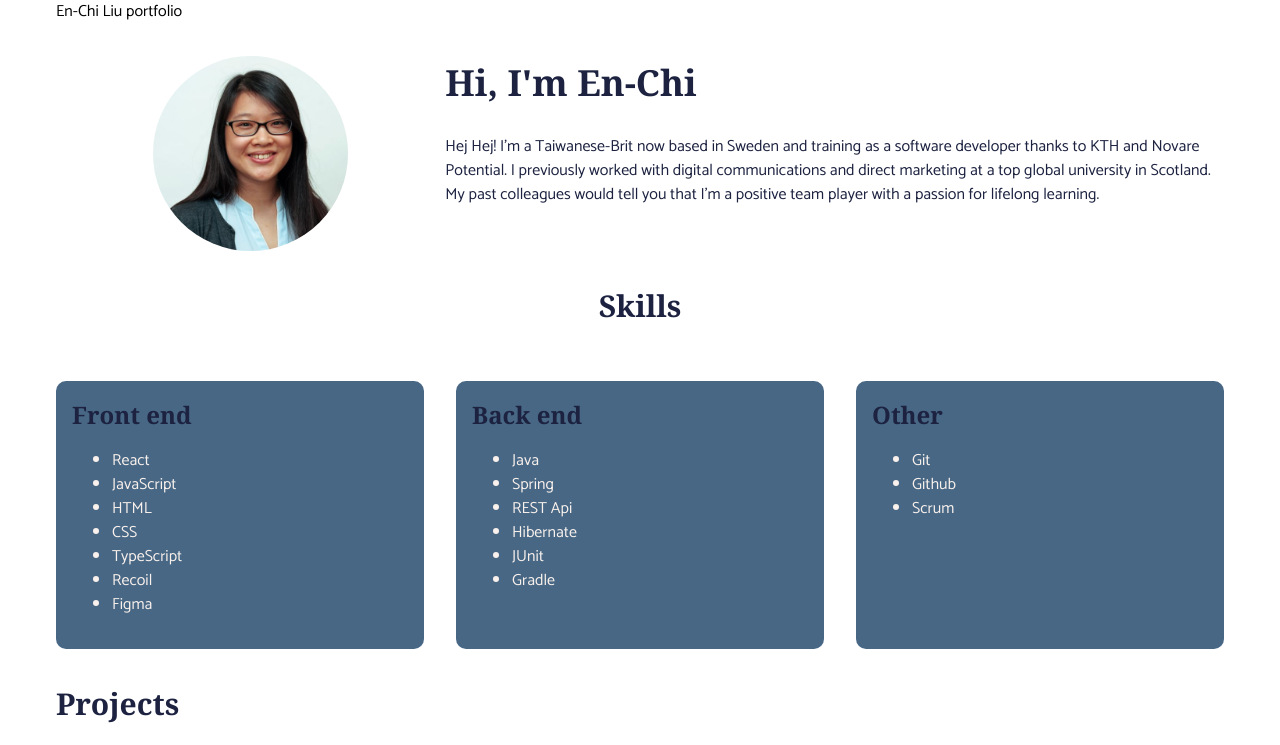
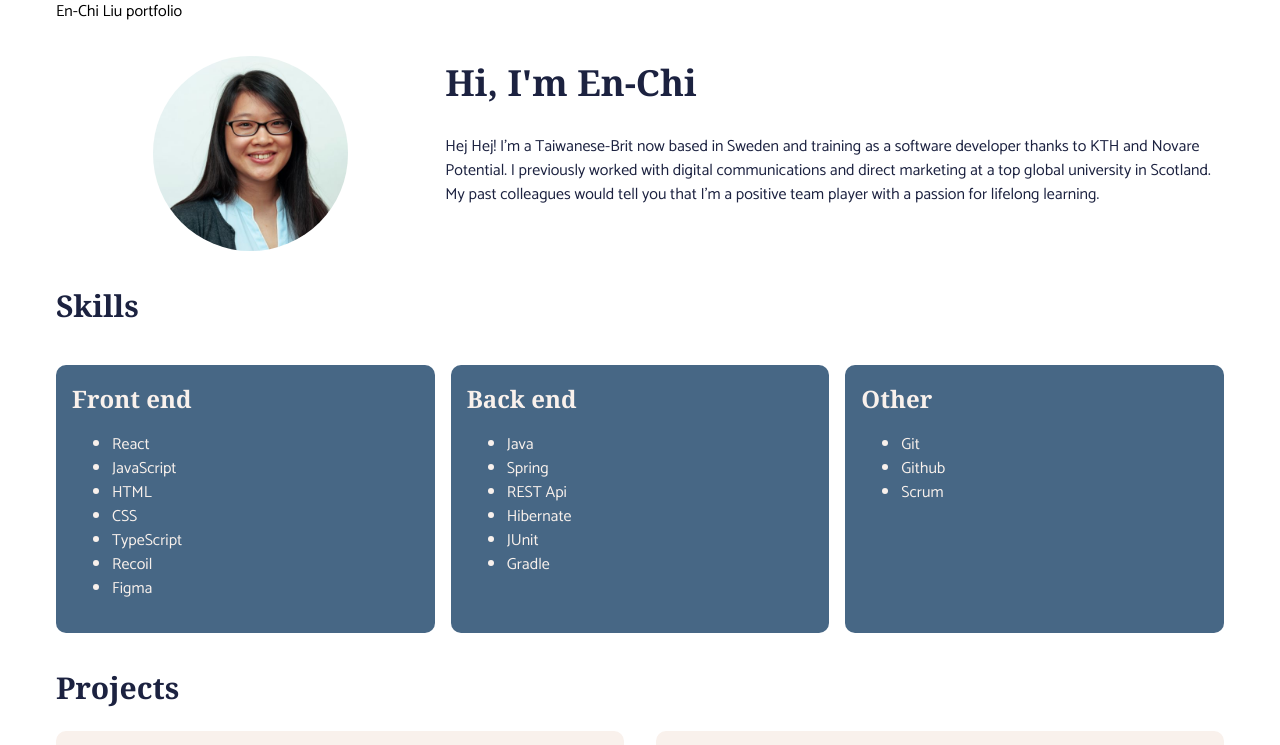
Before and after one commit to eeels22/portfolio, a React (Create React App) app: page / in a window 1280 px wide. Shown: the top 745 px of the page. Built offline with nearby package versions, Linux system fonts and the light colour scheme.

Commit message:
amend grip gaps

```diff
--- a/src/styles/sections/cardSection.css
+++ b/src/styles/sections/cardSection.css
@@ -1,7 +1,6 @@
 .CardSection {
   display: grid;
-  justify-items: center;
-  row-gap: 2rem;
+  row-gap: 1rem;
   width: 100%;
 }
 
@@ -11,10 +10,16 @@
   color: var(--color-neutral-tint);
 }
 
+.SkillSetCard h3,
+.ActivityCard h3 {
+  color: var(--color-neutral-tint);
+}
+
 .card-container {
   display: grid;
   justify-content: stretch;
   width: 100%;
+  gap: 1rem;
 }
 
 .Education {
@@ -25,16 +30,14 @@
   border-top: 0.5rem solid var(--color-neutral-shade);
 }
 
-@media (min-width: 600px) {
+@media (min-width: 800px) {
   .card-container {
     grid-template-columns: 1fr 1fr;
-    gap: 2rem;
   }
 }
 
 @media (min-width: 1000px) {
   .card-container {
     grid-template-columns: 1fr 1fr 1fr;
-    gap: 2rem;
   }
 }
```
